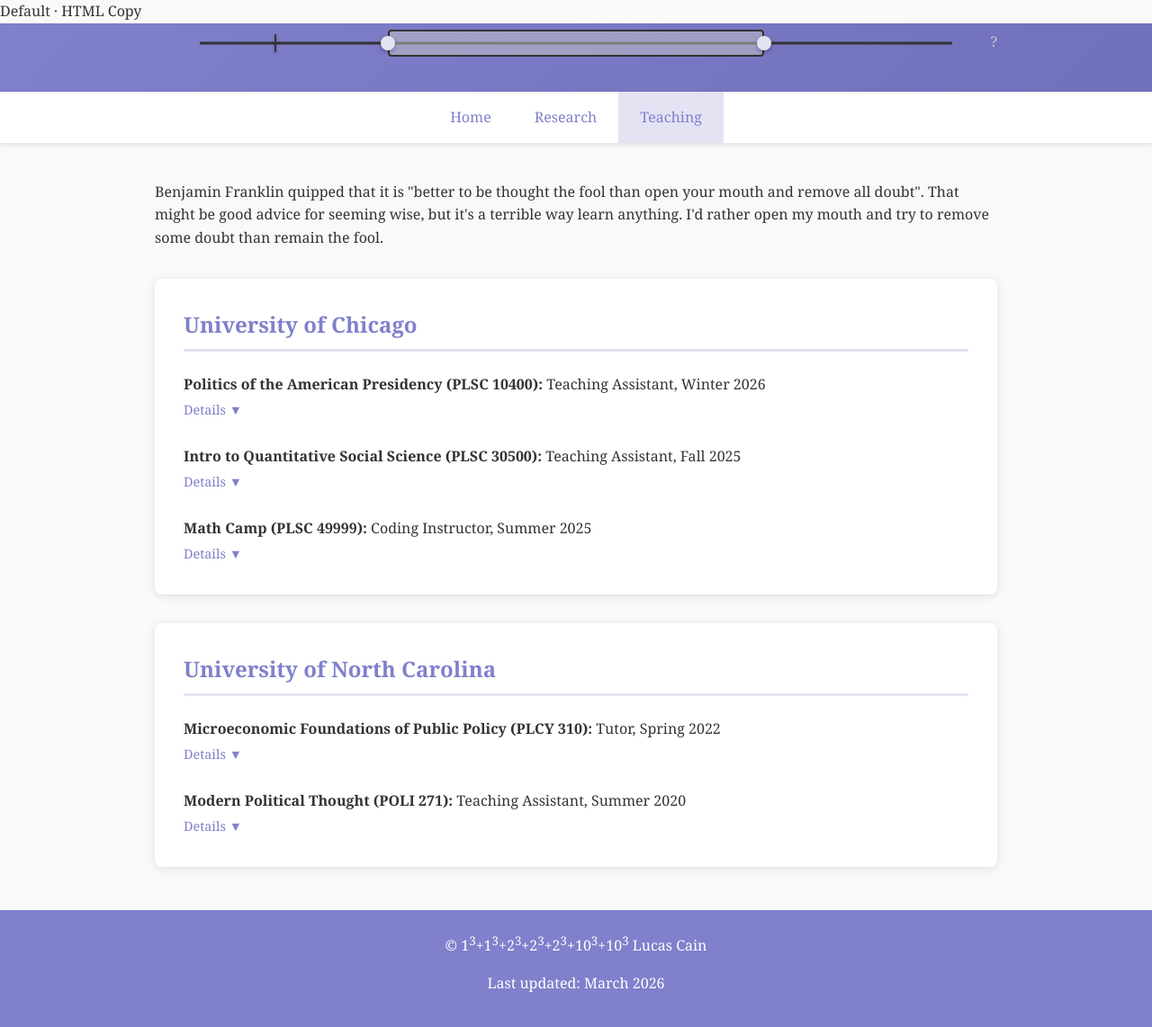
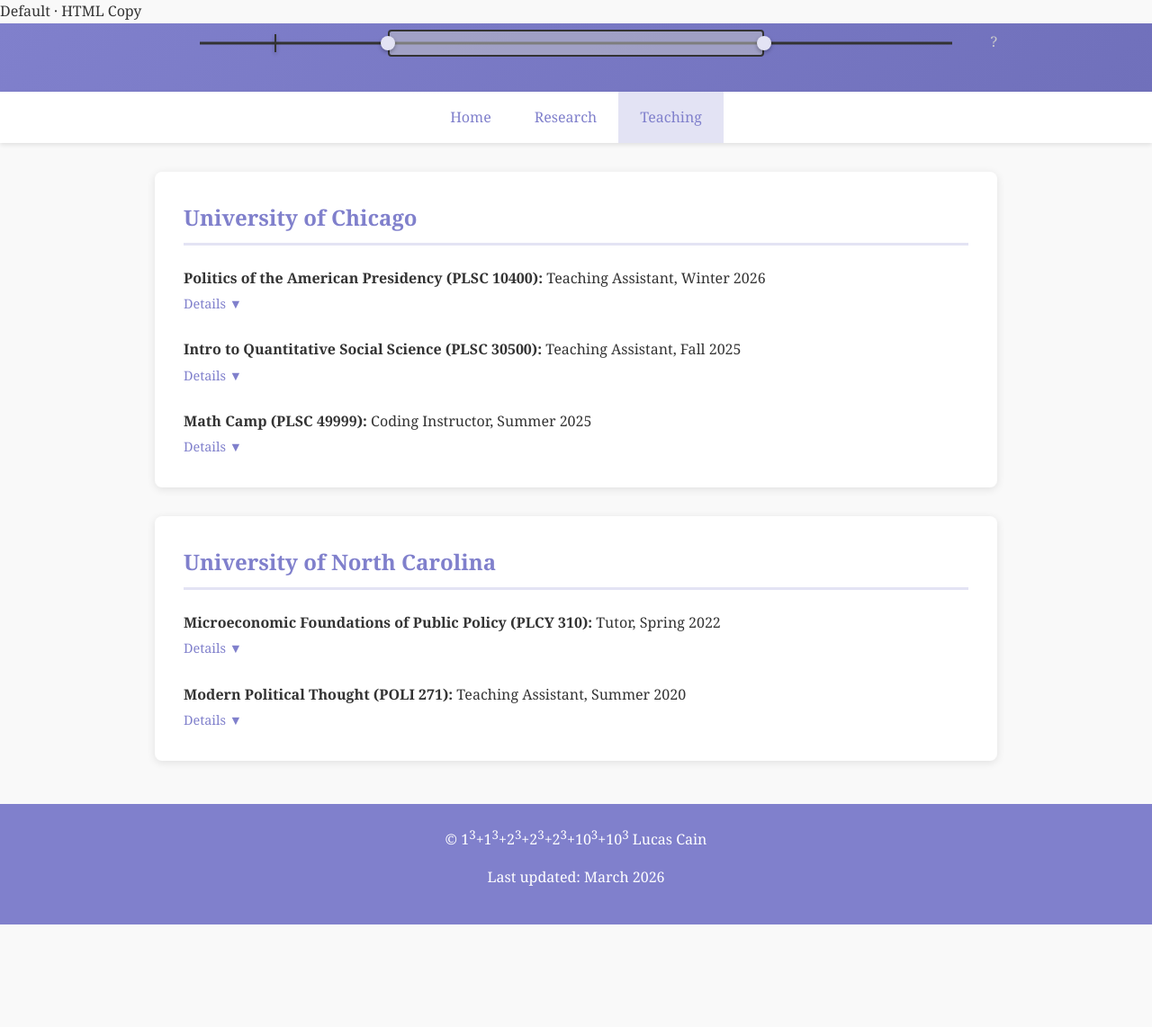
Before and after one commit to L-Cain/L-Cain.github.io, a Jekyll site: the page built from teaching.md, in a window 1280 px wide and 1147 px high. Shown: the top 1142 px of the window at 90% size. Built offline with Jekyll 4.4.1, drawn with Linux system fonts in a browser that asks for light colours; our own code applies the rules of GitHub Pages for plain Markdown files.

Commit message:
Update teaching.md

```diff
--- a/teaching.md
+++ b/teaching.md
@@ -1,6 +1,3 @@
-<br>
-<p>Benjamin Franklin quipped that it is "better to be thought the fool than open your mouth and remove all doubt". That might be good advice for seeming wise, but it's a terrible way learn anything. I'd rather open my mouth and try to remove some doubt than remain the fool. </p>
-
 <section>
   <h2 style = "font-size: 1.5rem;">University of Chicago</h2>
   <ul>
```
